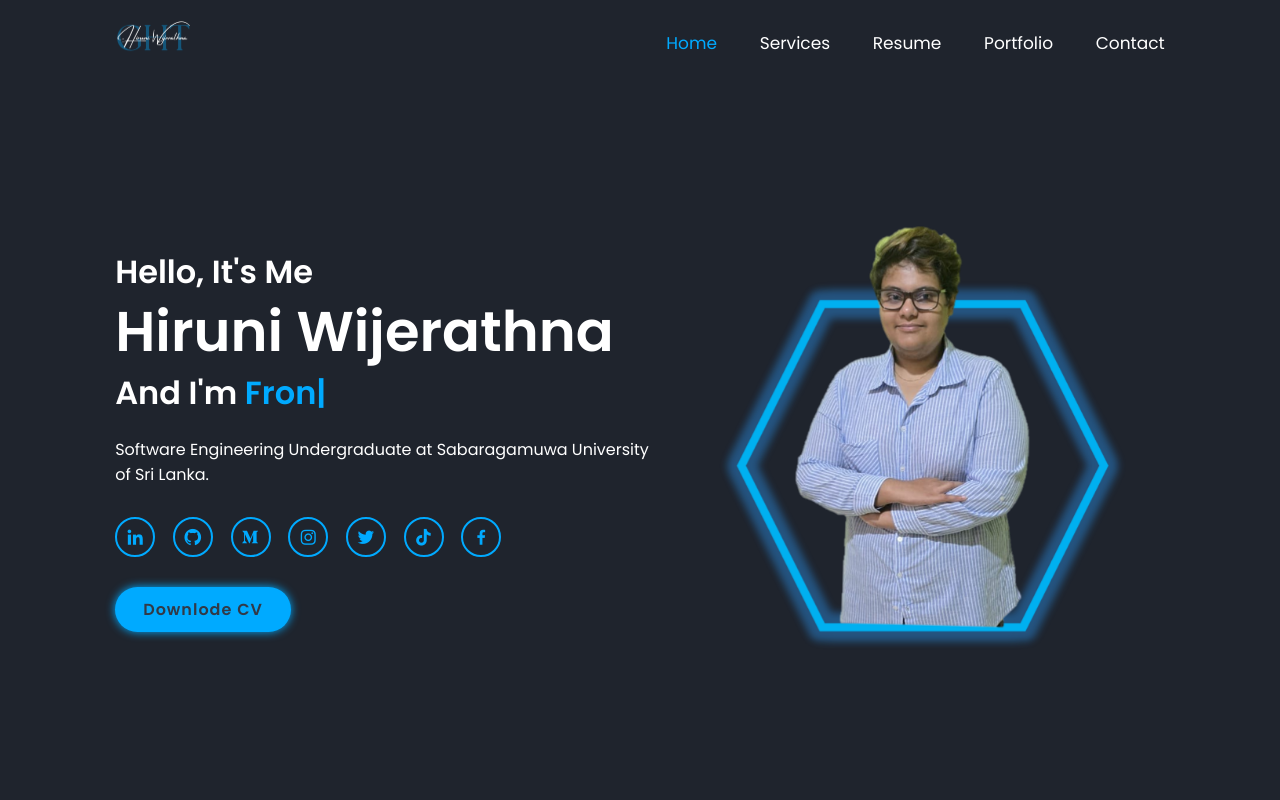
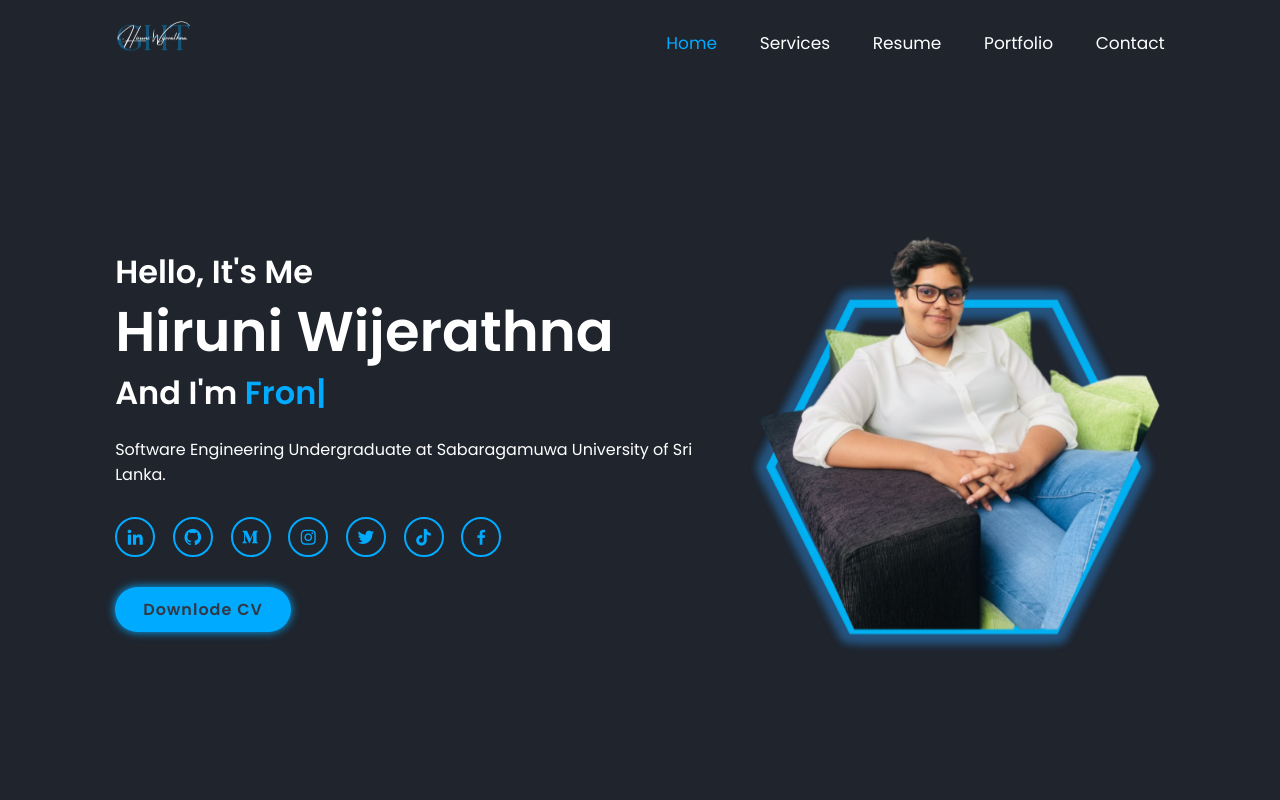
Before and after one commit to HiruniWijerathna/My-profile, a plain HTML site: page index.html in a window 1280 px wide. Shown: the top 800 px of the page. Drawn offline with nearby package versions, Linux system fonts and the light colour scheme.

Commit message:
image chnage

```diff
--- a/css/style.css
+++ b/css/style.css
@@ -92,7 +92,7 @@ section{
 }
 
 .home-img img{
-    width: 40vw;
+    width: 33vw;
     animation: floatImage 4s ease-in-out infinite;
 }
 
--- a/index.html
+++ b/index.html
@@ -57,7 +57,7 @@
         </div>
 
         <div class="home-img">
-        <img src="image/image5.png" alt="Hiruni Wijerathna">
+        <img src="image/image1.1.png" alt="Hiruni Wijerathna">
         </div>
     </section>
 
@@ -106,7 +106,7 @@
          <div class="resume-box">
 
             <div class="about-img">
-                <img src="image/image1.png" alt="resume">
+                <img src="image/image5.png" alt="resume">
             </div>
 
             <h2  class="heading">Why Hire <span>Me</span></h2>
```
Also changed, not shown: image/image1.1.png (added).
